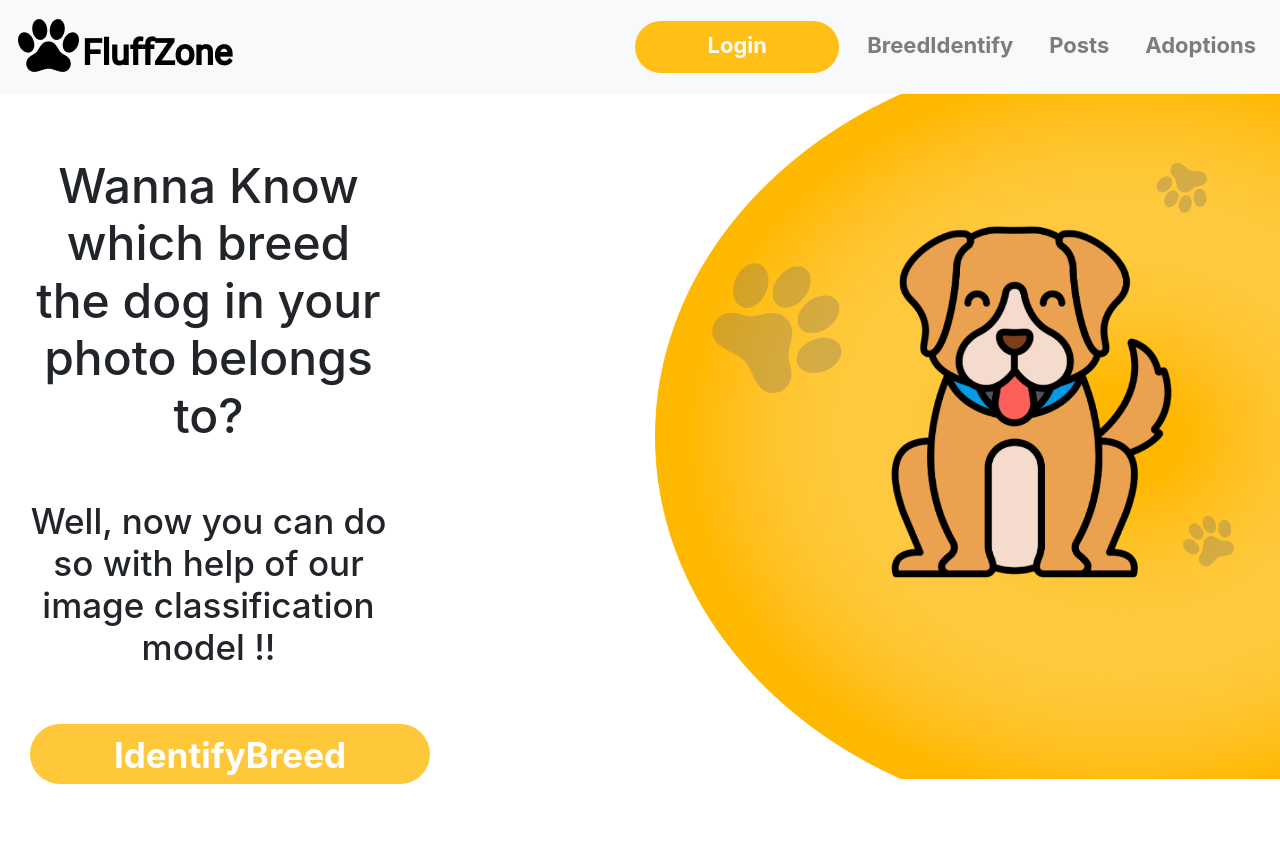
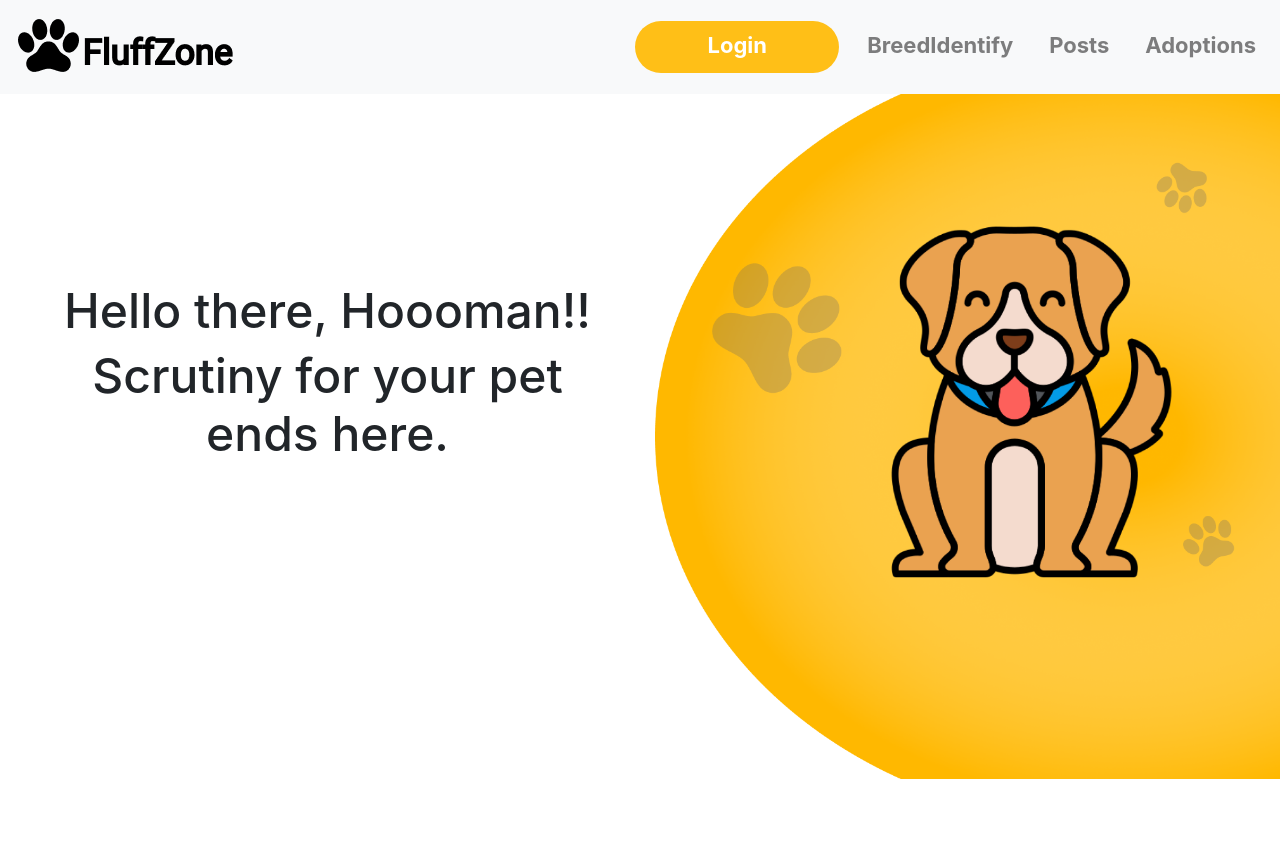
Before and after one commit to varunmamtora06/FluffZone, a Django app: page / in a window 1280 px wide. Shown: the top 853 px of the page. Run offline with Django 3.2, Linux system fonts and the light colour scheme; some libraries are stand-ins or nearby versions.

Commit message:
make homepg responsive

```diff
--- a/fluffzone/static/CSS/index.css
+++ b/fluffzone/static/CSS/index.css
@@ -1,11 +1,10 @@
 .homeContent{
-    padding-top: 10%;
+    padding-top: 30%;
     /* padding-left: 20%; */
 }
 
 .homeContent>h1{
     text-align: center;
-    width: 60%;
     font-size:calc(40px + 1vmin);
 
 }
@@ -37,6 +36,10 @@
 }
 
 .mobiledogbg{
+    display: none;
+}
+
+.mobileContent{
     display: none;
 }
 
@@ -85,14 +88,18 @@
     .dogbg{
         display: none;
     }
+    .pcContent{
+        display: none;
+    }
+    .mobileContent{
+        display: contents;
+    }
     .mobiledogbg{
         display: contents;
     }
 
     .homeContent>h1{
-        text-align: center;
-        width: 60%;
-        font-size: calc(1rem + 1vmin);
+        display: none;
 
     }
 
@@ -103,6 +110,16 @@
 
     }
 
+    .mobiledogbg>h1{
+        margin-top: 20px;
+        text-align: center;
+    }
+
+    .mobiledogbg>img{
+        margin-bottom: -200px;
+    }
+
+
     .abtimg{
         padding: 10% ;
     }
--- a/fluffzone/templates/index.html
+++ b/fluffzone/templates/index.html
@@ -6,6 +6,8 @@
 <div class="container-fluid homestuff px-0">
   <div class="d-flex flex-row flex-wrap">
       <div class="mobiledogbg container">
+        <h1>Hello there 👋, Hoooman!!</h1>
+        <h1>Scrutiny for your pet ends here.</h1>
         <img
           src="{% static 'images/mobileLandingBg.svg' %}"
           alt=""
@@ -13,18 +15,10 @@
         />
       </div>
     <div class="col-sm">
-      <div class="homeContent container text-center">
-        <h1>Wanna Know which breed the dog in your photo belongs to?</h1>
+      <div class="homeContent container">
+        <h1>Hello there, Hoooman!!</h1>
+        <h1>Scrutiny for your pet ends here.</h1>
         <br /><br />
-        <h3>
-          Well, now you can do so with help of our image classification model !!
-        </h3>
-        <br /><br />
-        <a href="identifyBreed" style="text-decoration: none">
-          <div class="identifBttn">
-            <p>IdentifyBreed</p>
-          </div>
-        </a>
       </div>
     </div>
     <div class="col-sm px-0">
@@ -32,21 +26,21 @@
         <img
           src="{% static 'images/LandingBg.png' %}"
           alt=""
-          style="height: auto; max-width: 100%;"
+          style="height: auto; max-width: 100%; margin-bottom:100px;"
         />
       </div>
     </div>
   </div>
 </div>
-<br><br><br>
+
 <div class="container-flex">
   <div class="d-flex flex-row flex-wrap">
     <div class="abtimg">
       <img src="{% static 'images/kitty.svg' %}" alt="" style="height: auto;max-width:100%" />
     </div>
     <div class="col-sm">
-        <div class="abtContent">
-          <h3>About US</h3>
+        <div class="abtContent text-center">
+          <h3 style="text-align:center;">About Us</h3>
             <p>
               FluffZone's main goal is to provide a home for every pet. FluffZone
               also provides interactive features such as Blog posts , Adoption page
@@ -89,7 +83,7 @@
       </div>
       <div class="feature">
         <h4>Breed Identification</h4>
-        <p>Want to know which breed the dog you saw on the street belongs to? Leave it to us , upload the image and we'll immediately let you know the name of the breed.</p>
+        <p>Want to know which breed the dog you saw belongs to? Leave it to us , upload the image and we'll immediately let you know the name of the breed.</p>
       </div>
     </div>
     <div class="col-sm">
@@ -111,7 +105,7 @@
     <img src="{% static 'images/dog2.png' %}" alt="" style="height: 40vh; max-width: 100%">
     <div class="col-sm">
       <div class="identifContent text-center">
-        <h2>Wanna Know which breed the dog in your photo belongs to?</h2>
+        <h2>Upload an image of a dog and we'll immediately let you know the name of the breed.</h2>
         <a href="identifyBreed" style="text-decoration: none;">
           <div class="identifBttn" style="margin:auto;">
             <p>IdentifyBreed</p>
```
Also changed, not shown: fluffzone/templates/adoptions.html (+11 -11 lines).
